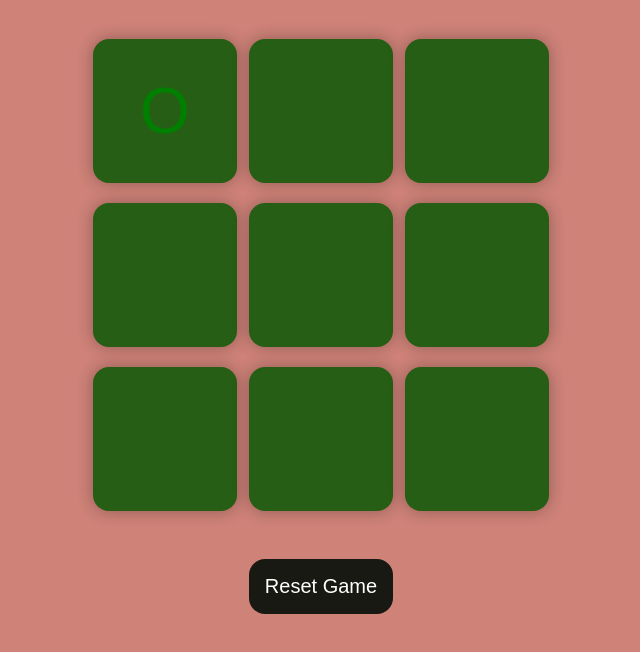
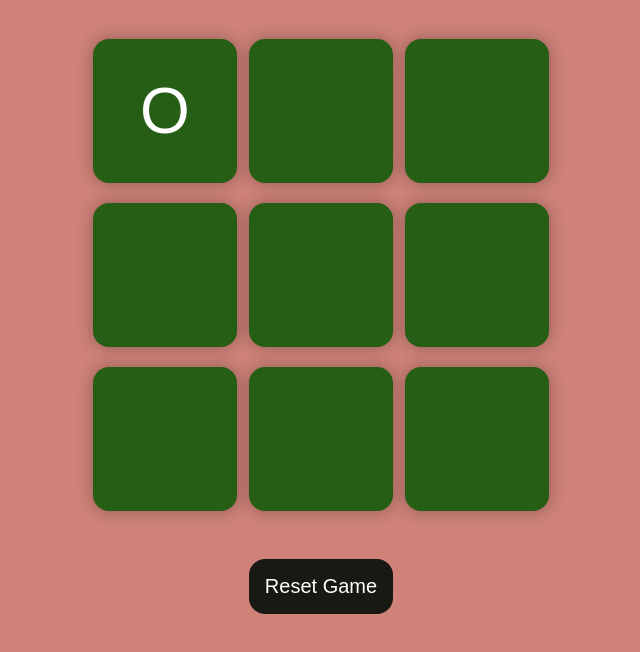
Before and after one commit to SixtoCalvario/CalvarioiFrame.github.io, a plain HTML site: page index.html in a window 1280 px wide. Both pictures are taken after a click on the button 484 px from the left and 149 px from the top of the page. Shown: the part 38-690 px from the top of the page, without its empty margins (319-959 px from the left). Drawn offline with Linux system fonts and the light colour scheme.

Commit message:
color change

```diff
--- a/index.html
+++ b/index.html
@@ -108,7 +108,7 @@
             box.addEventListener('click', function () {
                 if (turnO) {
                     box.innerText = 'O';
-                    box.style.color = 'green';
+                    box.style.color = 'white';
                     turnO = false;
                     box.disabled = true;
                     checkWinner();
```
